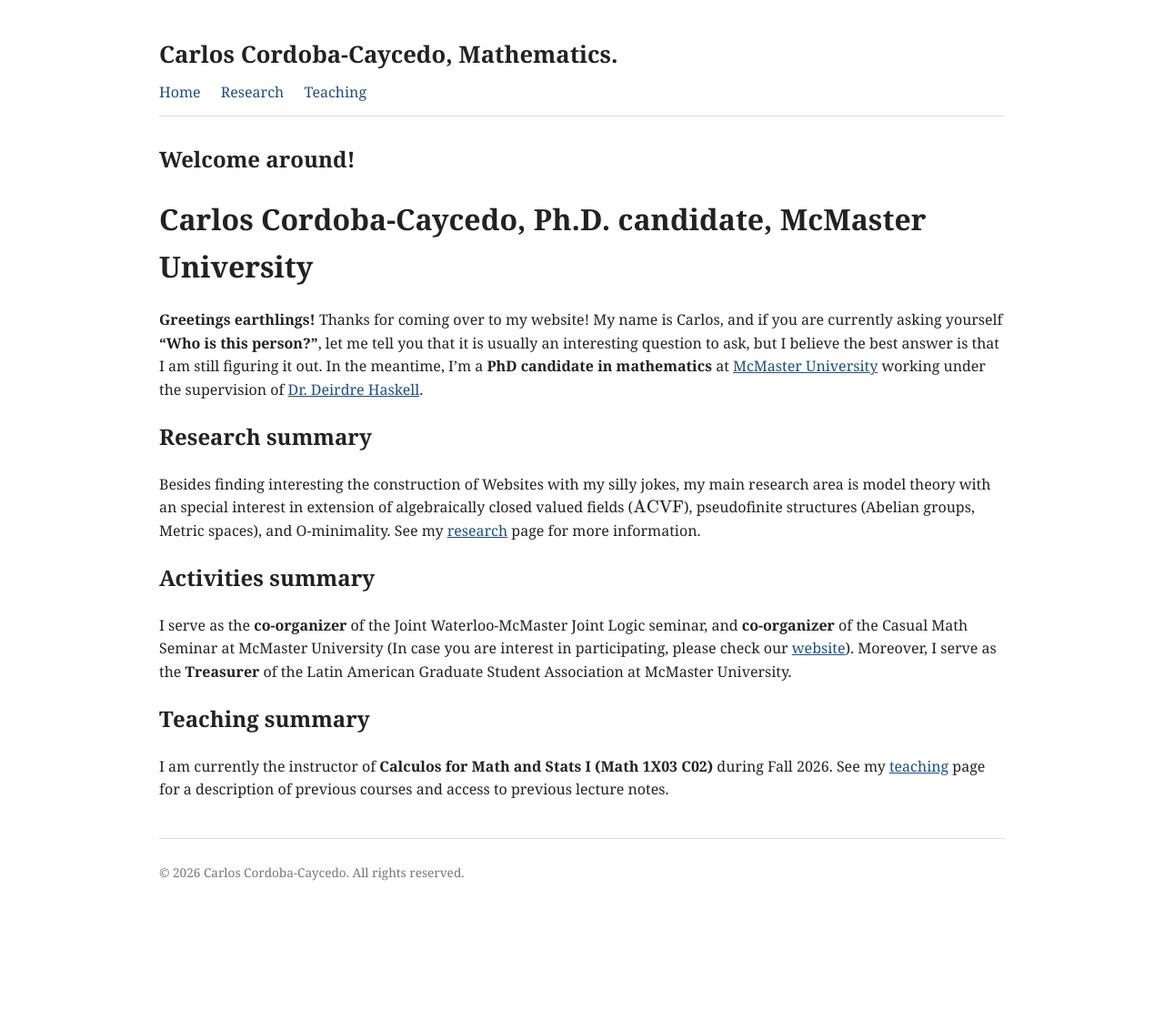
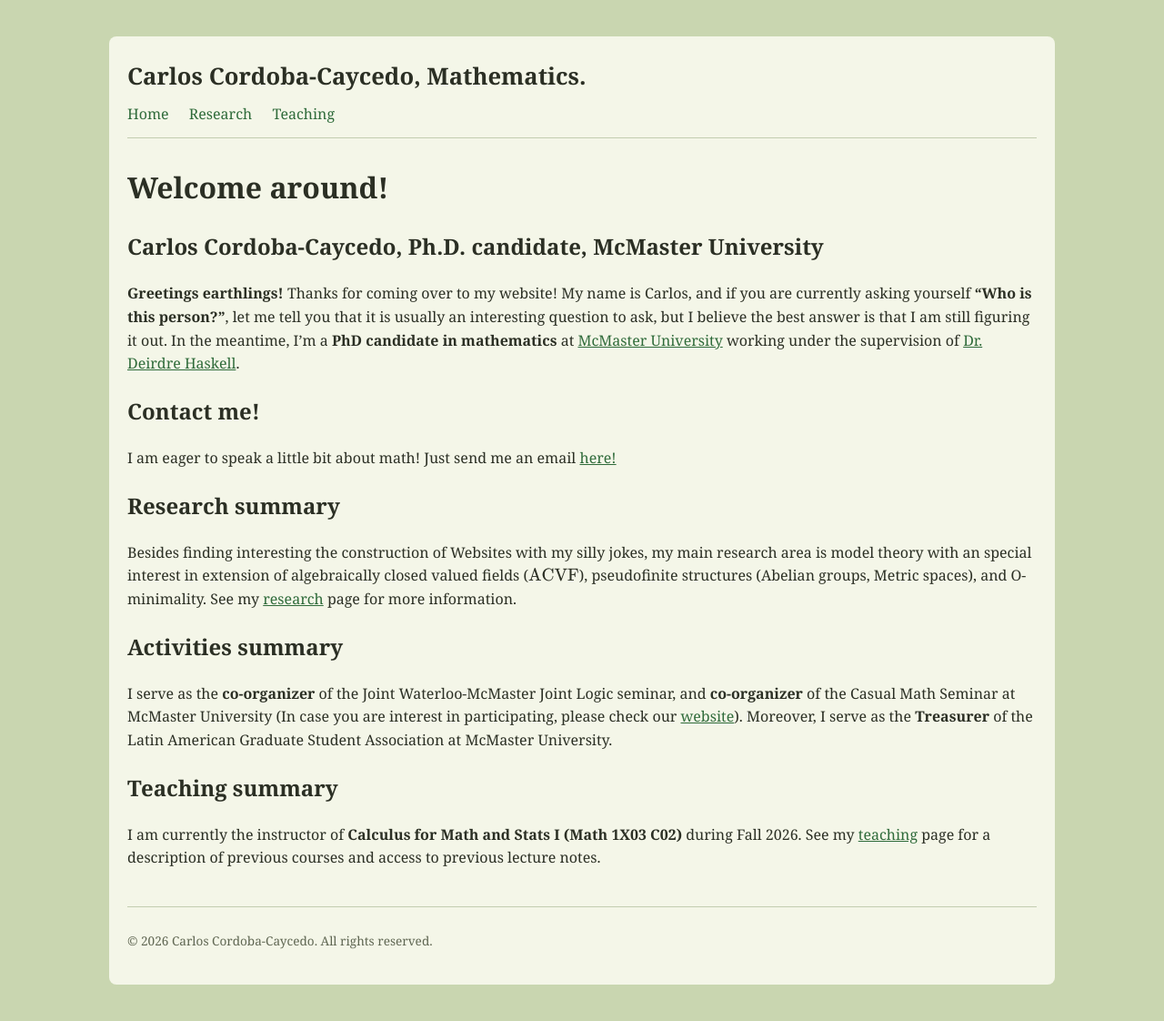
Before and after one commit to CharlesCo12/Test.github.io, a Jekyll site: the page built from index.md, in a window 1280 px wide. Shown: the whole page at 91% size. Built offline with Jekyll 4.4.1, drawn with Linux system fonts in a browser that asks for light colours; before the commit the page ends 1009 px from its top, so only the background shows below that.

Commit message:
updateimages

```diff
--- a/_layouts/default.html
+++ b/_layouts/default.html
@@ -33,6 +33,19 @@
   </header>
 
   <main>
+    {% if page.profile %}
+    <aside class="profile {{ page.profile.align | default: 'right' }}">
+      {% if page.profile.image %}
+      <img src="{{ page.profile.image | prepend: '/assets/img/' | relative_url }}"
+           alt="Profile picture"
+           class="{% if page.profile.image_circular %}circular{% endif %}">
+      {% endif %}
+      {% if page.profile.more_info %}
+      <div class="more-info">{{ page.profile.more_info }}</div>
+      {% endif %}
+    </aside>
+    {% endif %}
+
     {{ content }}
   </main>
 
--- a/assets/css/style.css
+++ b/assets/css/style.css
@@ -1,14 +1,30 @@
+:root {
+  --page-bg:   #c9d6b0;   /* outer page: warm sage */
+  --column-bg: #f4f6e8;   /* the column: soft cream-green */
+  --text:      #2b2f24;   /* near-black with a green-brown tint */
+  --link:      #2f6b3a;   /* forest green */
+  --link-hover:#1d4a27;   /* darker green on hover */
+  --rule:      #c3cdb0;   /* header/footer lines */
+  --muted:     #5f6652;   /* footer text */
+}
+
+html {
+  background: var(--page-bg);   /* the outer page, behind the column */
+}
+
 body {
+  background: var(--column-bg); /* the column itself */
+  color: var(--text);
   font-family: Georgia, serif;
-  max-width: 930px;
+  max-width: 1000px;
   margin: 40px auto;
-  padding: 0 20px;
-  color: #222;
+  padding: 24px 20px;           /* top/bottom padding so the column color shows */
   line-height: 1.6;
+  border-radius: 8px;           /* optional: softly rounded corners */
 }
 
 header {
-  border-bottom: 1px solid #ddd;
+  border-bottom: 1px solid var(--rule);
   padding-bottom: 12px;
   margin-bottom: 28px;
 }
@@ -18,16 +34,37 @@
 nav a {
   margin-right: 18px;
   text-decoration: none;
-  color: #1a4d8f;
+  color: var(--link);
 }
-nav a:hover { text-decoration: underline; }
+nav a:hover { text-decoration: underline; color: var(--link-hover); }
 
-a { color: #1a4d8f; }
+a { color: var(--link); }
+a:hover { color: var(--link-hover); }
 
 footer {
-  border-top: 1px solid #ddd;
+  border-top: 1px solid var(--rule);
   margin-top: 40px;
   padding-top: 12px;
   font-size: 0.85rem;
-  color: #777;
+  color: var(--muted);
 }
+
+.profile {
+  float: right;
+  width: 260px;
+  margin: 0 0 16px 28px;       /* gap between photo and text */
+  text-align: center;
+  font-size: 0.9rem;
+  line-height: 1.4;
+}
+.profile.left { float: left; margin: 0 28px 16px 0; }
+
+.profile img { display: block; width: 100%; height: auto; border-radius: 8px; }
+.profile img.circular { border-radius: 50%; aspect-ratio: 1 / 1; object-fit: cover; }
+.profile .more-info p { margin: 2px 0; }
+
+main::after { content: ""; display: block; clear: both; }  /* footer stays below the photo */
+
+@media (max-width: 600px) {     /* phones: photo on top, centered */
+  .profile, .profile.left { float: none; width: 70%; margin: 0 auto 20px; }
+}
--- a/index.md
+++ b/index.md
@@ -2,23 +2,22 @@
 title: Home
 layout: default
 
-profile:
-  align: right
-  image: sample.jpg
-  image_circular: false # crops the image to make it circular
-  more_info: >
-    <p>Hamilton Hall, 303.</p>
-    <p>Department of Mathematics & Statistics</p>
+more_info: >
+    <p>Hamilton Hall, 303</p>
+    <p>Department of Mathematics &amp; Statistics</p>
     <p>McMaster University</p>
-    <p>Hamilton, ON<p>
-    <p>L82 4L8, Canada<p>
+    <p>Hamilton, ON</p>
+    <p>L8S 4L8, Canada</p>
 ---
 
-## Welcome around!
-# Carlos Cordoba-Caycedo, Ph.D. candidate, McMaster University
+# Welcome around!
+## Carlos Cordoba-Caycedo, Ph.D. candidate, McMaster University
 
 **Greetings earthlings!**
 Thanks for coming over to my website! My name is Carlos, and if you are currently asking yourself __"Who is this person?"__, let me tell you that it is usually an interesting question to ask, but I believe the best answer is that I am still figuring it out. In the meantime, I'm a **PhD candidate in mathematics** at [McMaster University](https://math.mcmaster.ca/) working under the supervision of [Dr. Deirdre Haskell](https://experts.mcmaster.ca/people/haskell).
+
+## Contact me!
+I am eager to speak a little bit about math! Just send me an email <a href="mailto:cordobac@mcmaster.ca">here!</a>
 
 ## Research summary
 
@@ -30,4 +29,4 @@
 
 ## Teaching summary
 
-I am currently the instructor of **Calculos for Math and Stats I (Math 1X03 C02)** during Fall 2026. See my [teaching]({{ '/teaching/' | relative_url }}) page for a description of previous courses and access to previous lecture notes.
+I am currently the instructor of **Calculus for Math and Stats I (Math 1X03 C02)** during Fall 2026. See my [teaching]({{ '/teaching/' | relative_url }}) page for a description of previous courses and access to previous lecture notes.
```
